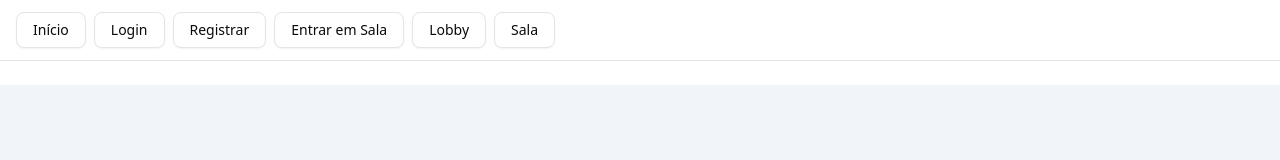
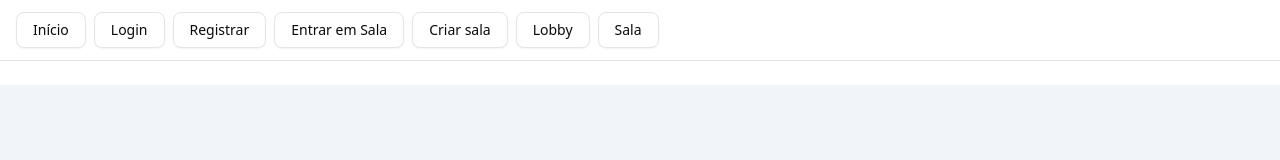
Before and after one commit to PedroBonfim21/unifbingo, a Next.js app: page / in a window 1280 px wide. Shown: the top 160 px of the page. Built offline with nearby package versions, Linux system fonts and the light colour scheme.

Commit message:
feat: adicionar rota "Criar sala" ao componente Navbar

```diff
--- a/components/navbar.tsx
+++ b/components/navbar.tsx
@@ -9,6 +9,7 @@ const routes = [
   { href: "/login", label: "Login" },
   { href: "/register", label: "Registrar" },
   { href: "/join", label: "Entrar em Sala" },
+  { href: "/create_room", label: "Criar sala" },
   { href: "/lobby", label: "Lobby" },
   { href: "/room", label: "Sala" },
 ];
```
